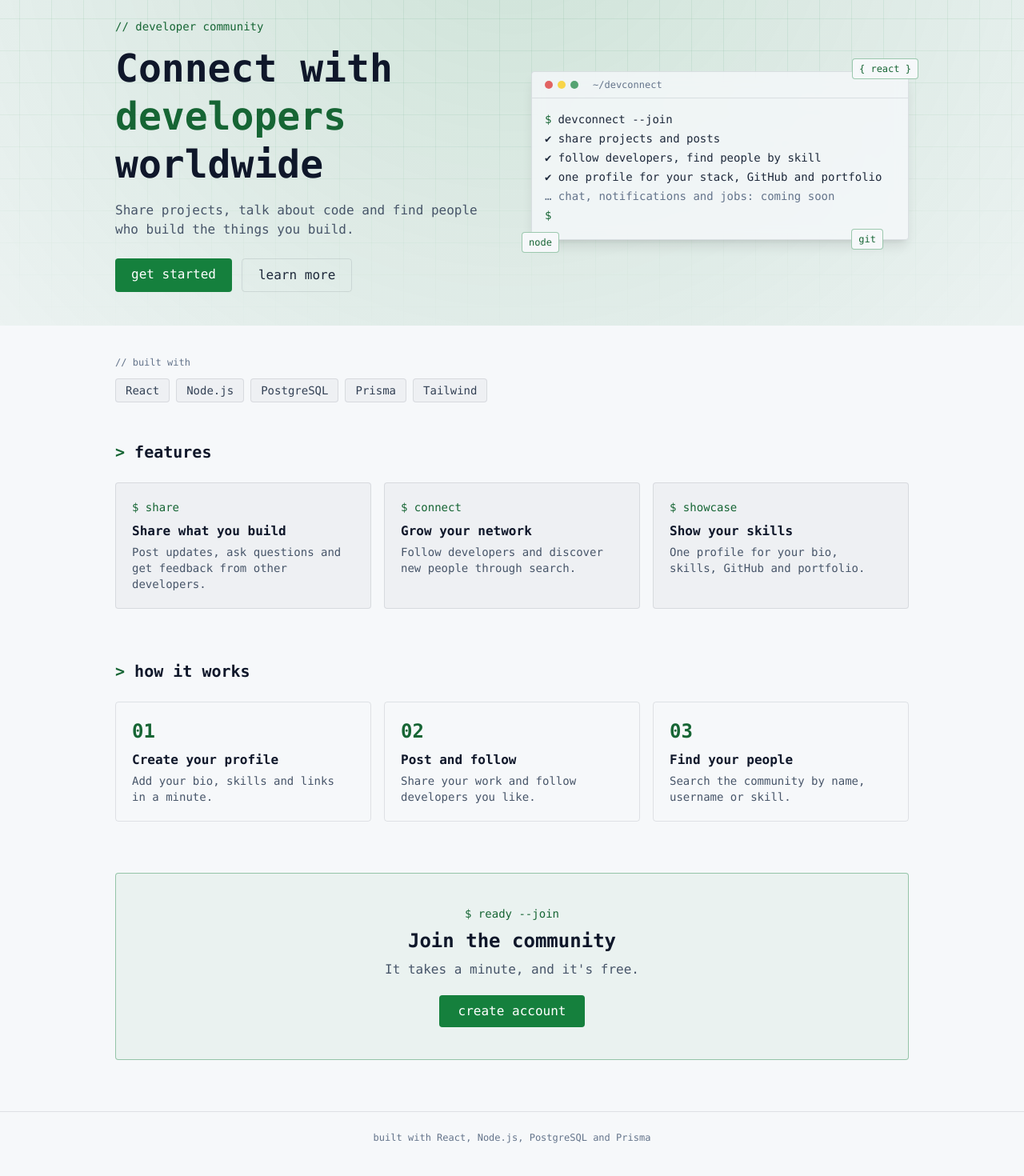
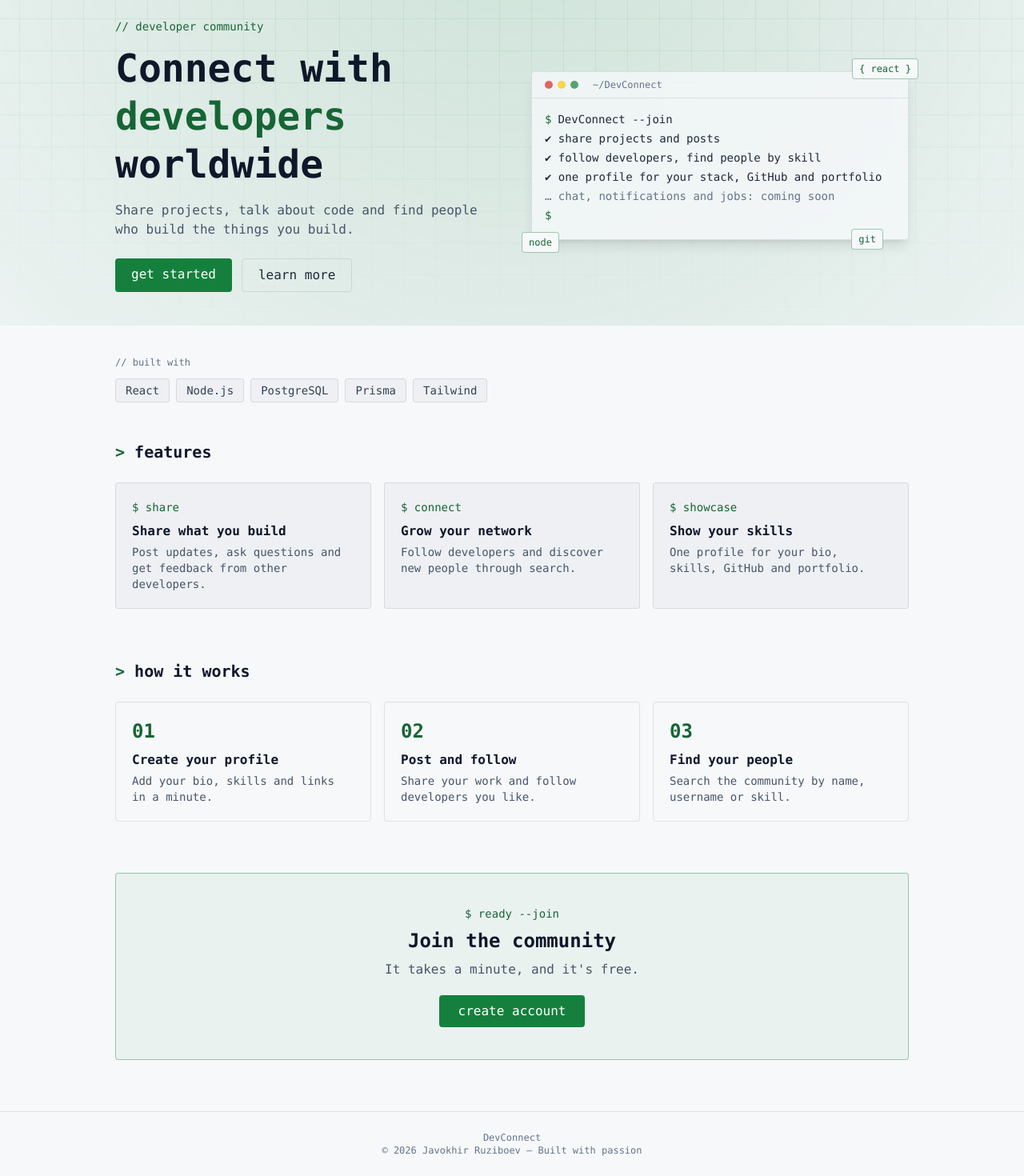
Before and after one commit to Javokhir05/devconnect, a React (Vite) app in the folder frontend/: page / in a window 1280 px wide. Shown: the part 121-1591 px from the top of the page at 80% size. Built offline with nearby package versions, Linux system fonts and the light colour scheme; no server answers.

Commit message:
style: update instances of 'devconnect' to 'DevConnect' for consistency

```diff
--- a/frontend/index.html
+++ b/frontend/index.html
@@ -4,7 +4,7 @@
     <meta charset="UTF-8" />
     <link rel="icon" type="image/svg+xml" href="/favicon.svg" />
     <meta name="viewport" content="width=device-width, initial-scale=1.0" />
-    <title>devconnect</title>
+    <title>DevConnect</title>
     <script>
       try {
         var t = localStorage.getItem("theme");
--- a/frontend/src/layouts/AppLayout.jsx
+++ b/frontend/src/layouts/AppLayout.jsx
@@ -33,7 +33,7 @@ export default function AppLayout() {
       {/* desktop sidebar */}
       <aside className="hidden w-56 shrink-0 flex-col border-r border-white/10 p-4 md:sticky md:top-0 md:flex md:h-screen">
         <h1 className="mb-6 text-lg font-bold text-white">
-          <span className="text-accent-400">$</span> <span className="cursor">devconnect</span>
+          <span className="text-accent-400">$</span> <span className="cursor">DevConnect</span>
         </h1>
         <nav className="flex-1 space-y-1">
           {items.map(({ to, label, icon: Icon }) => (
@@ -60,7 +60,7 @@ export default function AppLayout() {
         {/* mobile top bar */}
         <header className="flex items-center justify-between border-b border-white/10 px-4 py-3 md:hidden">
           <h1 className="font-bold text-white">
-            <span className="text-accent-400">$</span> <span className="cursor">devconnect</span>
+            <span className="text-accent-400">$</span> <span className="cursor">DevConnect</span>
           </h1>
           <div className="flex items-center gap-3">
             <ThemeToggle />
--- a/frontend/src/layouts/PublicLayout.jsx
+++ b/frontend/src/layouts/PublicLayout.jsx
@@ -16,7 +16,7 @@ export default function PublicLayout() {
         <div aria-hidden="true" className="hero-glow pointer-events-none absolute inset-0" />
 
         <Link to="/" className="relative text-lg font-bold text-white">
-          <span className="text-accent-400">$</span> <span className="cursor">devconnect</span>
+          <span className="text-accent-400">$</span> <span className="cursor">DevConnect</span>
         </Link>
 
         <div className="relative">
@@ -41,9 +41,9 @@ export default function PublicLayout() {
           </div>
         </div>
 
-        <p className="relative text-xs text-slate-500">
+        {/* <p className="relative text-xs text-slate-500">
           built with React, Node.js, PostgreSQL and Prisma
-        </p>
+        </p> */}
       </aside>
 
       {/* form side */}
@@ -60,7 +60,7 @@ export default function PublicLayout() {
               to="/"
               className="mb-6 block text-center text-2xl font-bold text-white md:hidden"
             >
-              <span className="text-accent-400">$</span> <span className="cursor">devconnect</span>
+              <span className="text-accent-400">$</span> <span className="cursor">DevConnect</span>
             </Link>
             <Outlet />
           </div>
--- a/frontend/src/pages/Landing.jsx
+++ b/frontend/src/pages/Landing.jsx
@@ -3,7 +3,7 @@ import { Link, Navigate } from "react-router-dom";
 import { useAuth } from "../context/AuthContext";
 import ThemeToggle from "../components/ThemeToggle";
 
-const CMD = "devconnect --join";
+const CMD = "DevConnect --join";
 const OUTPUT = [
   "✔ share projects and posts",
   "✔ follow developers, find people by skill",
@@ -61,7 +61,7 @@ function TerminalCard() {
           <span className="h-2.5 w-2.5 rounded-full bg-red-400/70" />
           <span className="h-2.5 w-2.5 rounded-full bg-yellow-400/70" />
           <span className="h-2.5 w-2.5 rounded-full bg-accent-500/70" />
-          <span className="ml-3 text-xs text-slate-500">~/devconnect</span>
+          <span className="ml-3 text-xs text-slate-500">~/DevConnect</span>
         </div>
         <div aria-hidden="true" className="min-h-[11rem] space-y-1 overflow-x-auto p-4 text-sm">
           <div className="text-slate-200">
@@ -111,7 +111,7 @@ export default function Landing() {
     <div className="relative min-h-screen overflow-x-hidden bg-base text-slate-200">
       <header className="relative z-10 mx-auto flex max-w-5xl items-center justify-between px-4 py-4">
         <span className="font-bold text-white">
-          <span className="text-accent-400">$</span> <span className="cursor">devconnect</span>
+          <span className="text-accent-400">$</span> <span className="cursor">DevConnect</span>
         </span>
         <nav className="flex items-center gap-4 text-sm">
           <a href="#features" className="hidden text-slate-400 hover:text-white sm:inline">
@@ -234,7 +234,10 @@ export default function Landing() {
       </main>
 
       <footer className="relative z-10 border-t border-white/10 py-6 text-center text-xs text-slate-500">
-        built with React, Node.js, PostgreSQL and Prisma
+        <div className ="footer-content">
+          <h2 className="footer-heading">DevConnect</h2>
+          <p>© 2026 Javokhir Ruziboev — Built with passion</p>
+        </div>
       </footer>
     </div>
   );
```
